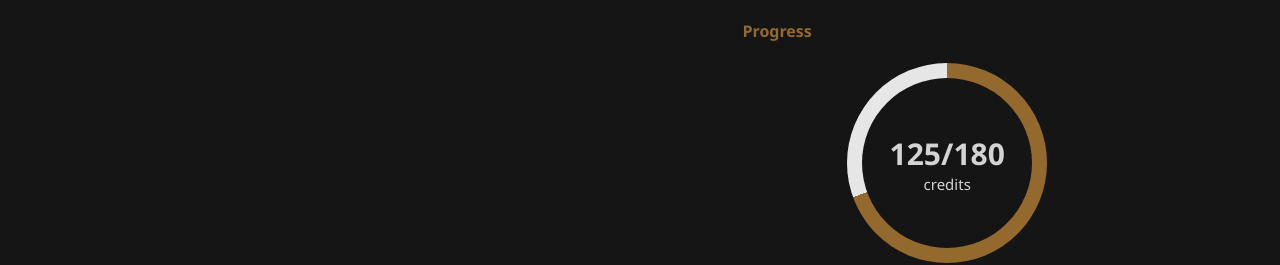
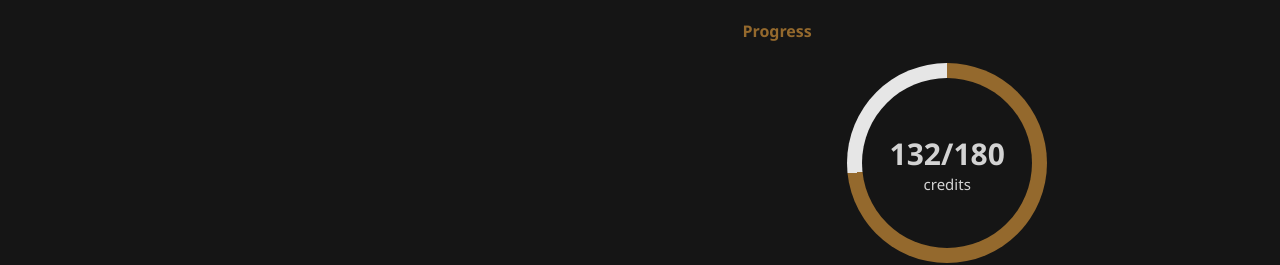
Before and after one commit to miiree12lb/portfolio, a React (Create React App) app: page /#/education in a window 1280 px wide. Shown: the part 538-803 px from the top of the page. Built offline with nearby package versions, Linux system fonts and the light colour scheme.

Commit message:
update progress

```diff
--- a/src/Education.tsx
+++ b/src/Education.tsx
@@ -497,7 +497,7 @@ export default function Education(){
         </ul>
     </div>
 
-    const credits = 125;
+    const credits = 132;
 
     return <>
         <Popup isOpen={isSpanishBaccalaureatePopupOpen} onRequestClose={closeSpanishBaccalaureatePopup} title="Spanish Baccalaureate" content={spanishBaccalaureatePopupContent} />
```
